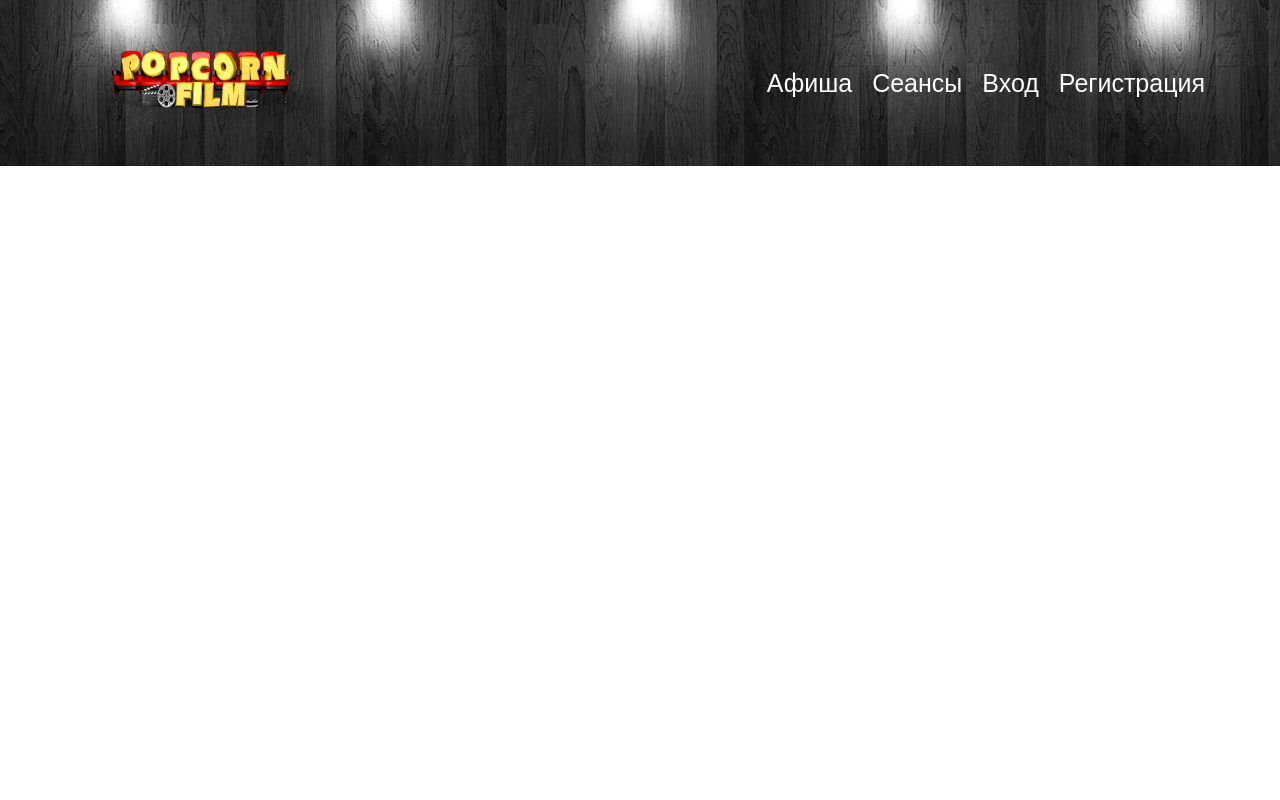
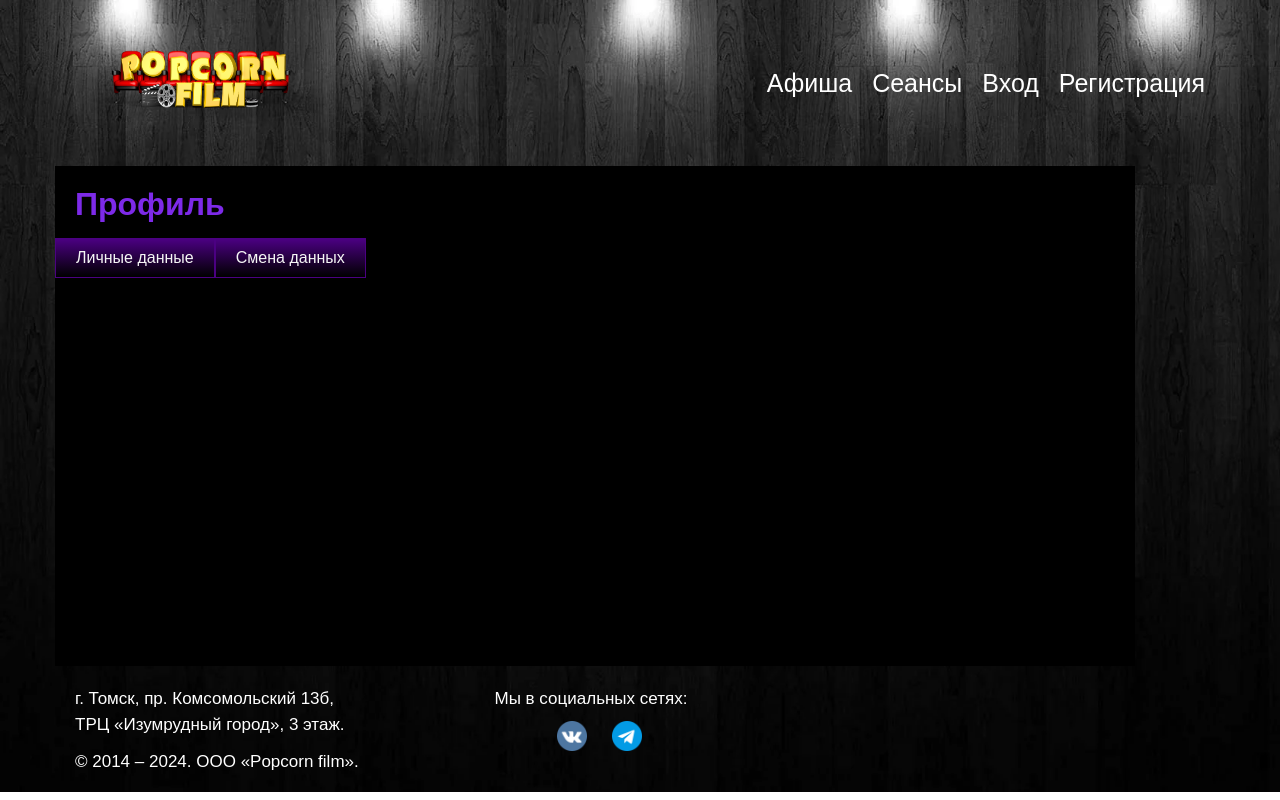
Before and after one commit to denisridt/kino-movie, a Vue app: page /profile in a window 1280 px wide. Built offline with nearby package versions, Linux system fonts and the light colour scheme.

Commit message:
Не доделан мой профиль

```diff
--- a/src/router/index.js
+++ b/src/router/index.js
@@ -4,6 +4,8 @@ import RegisterView from "@/views/RegisterView.vue";
 import AfishaView from "@/views/AfishaView.vue";
 import SessionView from "@/views/SessionView.vue";
 import HomeView from "@/views/HomeView.vue";
+import ProfileView from "@/views/ProfileView.vue";
+import LogPasView from "@/views/LogPasView.vue";
 
 const router = createRouter({
   history: createWebHistory(import.meta.env.BASE_URL),
@@ -33,6 +35,16 @@ const router = createRouter({
       name: 'session',
       component: SessionView
     },
+    {
+      path: '/profile',
+      name: 'profile',
+      component: ProfileView
+    },
+    {
+      path: '/smena',
+      name: 'smena',
+      component: LogPasView
+    },
   ]
 })
 
--- /dev/null
+++ b/src/views/LogPasView.vue
@@ -0,0 +1,52 @@
+
+<template>
+  <div class="back">
+    <div class="header">
+      <h1>Профиль</h1>
+      <div class="gradient-button">
+        <router-link to="/profile"><p>Личные данные</p></router-link>
+      </div>
+      <div class="gradient-button">
+
+        <router-link to="/smena"><p>Смена данных</p></router-link>
+      </div>
+    </div>
+
+
+
+  </div>
+</template>
+
+<script setup>
+
+</script>
+
+
+<style scoped>
+.back{
+  background-color: black;
+  width: 1080px;
+  height: 500px;
+}
+.header > h1{
+  color: #7d2ae8;
+  padding: 20px 0 15px 20px;
+}
+.gradient-button {
+  display: inline-block;
+  padding: 10px 20px;
+  font-size: 16px;
+  color: #ffffff;
+  background: linear-gradient(to bottom, #4B0082 0%, #000000 100%);
+  border: 1px solid #4B0082;
+
+  cursor: pointer;
+  text-decoration: none;
+}
+.gradient-button p{
+  color: whitesmoke;
+}
+.gradient-button:hover {
+  background: linear-gradient(to bottom, #800080 0%, #000000 100%);
+}
+</style>
--- a/src/views/LoginView.vue
+++ b/src/views/LoginView.vue
@@ -6,6 +6,7 @@ import {reactive, ref} from "vue";
 import router from "@/router/index.js";
 import {login} from "@/api/methods/auth/login.js";
 import {useAuthStore} from "@/stores/auth.js";
+
 
 
 const { setToken} = useAuthStore()
@@ -51,6 +52,7 @@ const onInputChange = (field, event) => {
   errors.data[field] = []
   inputData[field] = value
 }
+
 </script>
 
 <template>
--- /dev/null
+++ b/src/views/ProfileView.vue
@@ -0,0 +1,185 @@
+
+<template>
+  <div class="back">
+    <div class="header">
+        <h1>Профиль</h1>
+      <div class="gradient-button">
+        <router-link to="/profile"><p>Личные данные</p></router-link>
+      </div>
+      <div class="gradient-button">
+        <router-link to="/smena"><p>Смена данных</p></router-link>
+      </div>
+    </div>
+
+    <div v-if="userData" class="data">
+      <div class="text-info">
+        <div class="row">
+        <p>Имя:</p>
+        <p>{{ userData.name }}</p>
+        </div>
+        <div class="row">
+        </div>
+      <p>Фамилия:</p>
+        <p>{{ userData.surname }}</p>
+          <div class="row">
+          </div>
+      <p>Отчество:</p>
+        <p>{{ userData.patronymic }}</p>
+            <div class="row">
+            </div>
+      <p>Номер телефона</p>
+        <p>{{ userData.phone_number }}</p>
+              <div class="row">
+              </div>
+      <p>Дата рождения:</p>
+        <p>{{ userData.birth }}</p>
+                <div class="row">
+      <p>Логин:</p>
+        <p>{{ userData.login }}</p>
+                </div>
+                  <div class="row">
+      <p>Почта:</p>
+        <p>{{ userData.email }}</p>
+                  </div>
+      </div>
+    </div>
+
+  </div>
+  <div class="footer">
+    <div class="address">
+      <p>
+        г. Томск, пр. Комсомольский 13б,<br>
+        ТРЦ «Изумрудный город», 3 этаж.</p>
+
+      <p> Мы в социальных сетях:</p>
+      <a href="https://vk.com/pukpak"><img src="../../public/footer/vk.png" alt="Вк"></a>
+      <img src="../../public/footer/telega.png" alt="Телега">
+    </div>
+    <p>© 2014 – 2024. ООО «Popcorn film».</p>
+  </div>
+</template>
+
+<script setup>
+import axios from 'axios';
+import { ref, onMounted } from 'vue';
+import { API_URL } from "@/config/index.js";
+
+async function fetchUserData() {
+  try {
+    // Получаем токен из localStorage
+    const token = localStorage.getItem('token');
+
+    // Если токен не найден, выбрасываем ошибку
+    if (!token) {
+      throw new Error('Токен авторизации не найден');
+    }
+
+    // Отправляем GET-запрос к API с токеном авторизации
+    const response = await axios.get(`${API_URL}/user`, {
+      headers: {
+        'Authorization': `Bearer ${token}` // Используйте 'Bearer' с токеном авторизации
+      }
+    });
+
+    // Если запрос успешен, возвращаем данные пользователя
+    if (response.status === 200) {
+      return response.data;
+    } else {
+      throw new Error('Ошибка HTTP: ' + response.status);
+    }
+  } catch (error) {
+    console.error('Ошибка при получении данных пользователя:', error);
+    throw error; // Перебрасываем ошибку, чтобы ее можно было обработать где-то выше
+  }
+}
+
+// Вызываем функцию fetchUserData при загрузке компонента
+fetchUserData().then(userData => {
+  // Обработка данных пользователя
+}).catch(error => {
+  // Обработка ошибки
+});
+</script>
+
+
+<style scoped>
+.back{
+  background-color: black;
+  width: 1080px;
+  height: 500px;
+}
+.header > h1{
+  color: #7d2ae8;
+  padding: 20px 0 15px 20px;
+}
+.gradient-button {
+  display: inline-block;
+  padding: 10px 20px;
+  font-size: 16px;
+  color: #ffffff;
+  background: linear-gradient(to bottom, #4B0082 0%, #000000 100%);
+  border: 1px solid #4B0082;
+
+  cursor: pointer;
+  text-decoration: none;
+}
+.gradient-button p{
+    color: whitesmoke;
+}
+.gradient-button:hover {
+  background: linear-gradient(to bottom, #800080 0%, #000000 100%);
+}
+.data {
+  color: whitesmoke;
+  display: grid;
+  grid-template-columns: auto;
+  gap: 5px 10px;
+  line-height: 2.8;
+}
+.text-info {
+  margin: 10px 0 0 20px;
+  display: grid;
+  grid-template-columns: auto 1fr;
+  gap: 5px 10px;
+  line-height: 2.8;
+}
+.row {
+  display: contents;
+}
+.footer {
+  display: flex;
+  flex-direction: column;
+  padding: 20px;
+}
+
+.address {
+  display: flex;
+  margin-bottom: 15px;
+
+}
+
+.address p {
+  margin: 0;
+  line-height: 1.5;
+}
+.address p:nth-child(2) {
+  margin-left: 150px;
+}
+
+.address img {
+  position: relative;
+  top: 30px;
+  right: 130px;
+  width: 30px;
+  height: 30px;
+  cursor: pointer;
+  margin: 5px 25px 0 0;
+}
+
+.footer p {
+
+  margin: 0;
+  font-size: 17px;
+  color: #fff;
+}
+</style>
```
Also changed, not shown: src/views/SessionView.vue (+5 -3 lines).
